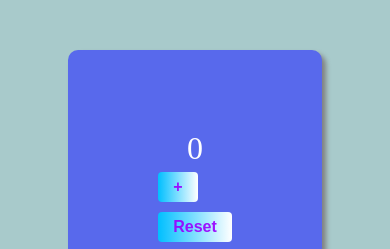
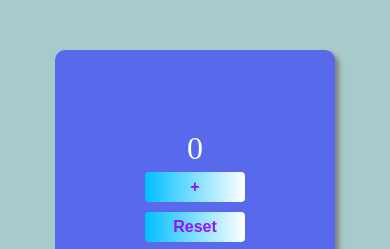
Before and after one commit to gitmohitco/counter, a plain HTML site: page index.html in a window 390 px wide. Shown: the part 185-434 px from the top of the page. Drawn offline with Linux system fonts and the light colour scheme.

Commit message:
Update style.css

```diff
--- a/style.css
+++ b/style.css
@@ -49,3 +49,12 @@
     color: white;
     font-size: 2rem;
 }
+@media (max-width:420px){
+    .btn{
+        width: 100%;
+        padding: 0;
+    }
+    .btn button{
+        width: 100px;
+    }
+}
```
